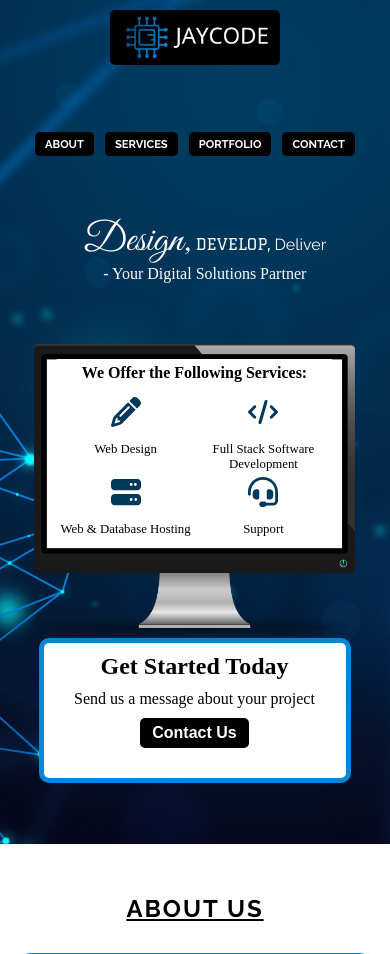
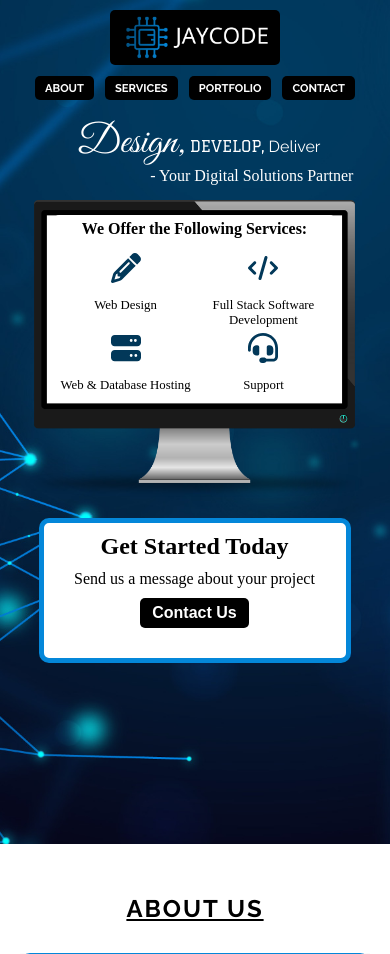
Before and after one commit to Jaycode88/Jaycode, a Flask app: page / in a window 390 px wide. Shown: the top 954 px of the page. Run offline with Flask 3, Linux system fonts and the light colour scheme.

Commit message:
Fix Responsiveness styling

```diff
--- a/static/css/style.css
+++ b/static/css/style.css
@@ -54,13 +54,16 @@ a {
     background-size: cover;
     background-position: center;
     min-height: 100vh;
-    display: grid;
-    grid-template-rows: auto 1fr auto;
-    /* Adjust grid rows for balance */
-    align-items: start;
-    /* Align items closer to the top */
-    padding: 0;
-    /* Remove vertical padding */
+    /* Ensure at least viewport height */
+    display: flex;
+    /* Use flexbox for easier vertical alignment */
+    flex-direction: column;
+    /* Stack children vertically */
+    justify-content: flex-start;
+    /* Align items to the top */
+    padding: 20px 0;
+    /* Add padding for breathing room */
+    overflow: hidden;
 }
 
 /* Logo */
@@ -107,6 +110,7 @@ a {
     /* Reduced top margin */
     margin-bottom: 0;
     /* No extra space below */
+    margin-top: 50px;
 }
 
 .tagline h1 {
@@ -118,8 +122,9 @@ a {
 .tagline p {
     font-size: clamp(1rem, 3vw, 2rem);
     margin-top: 10px;
-    text-align: center;
+    text-align: right;
     margin-bottom: 10px;
+    margin-right: 5%;
 }
 
 /* Services Monitor Section */
@@ -271,8 +276,6 @@ a {
     }
 
     .tagline {
-        margin-top: 0;
-        /* Reset any extra margin */
         padding-top: 0;
         /* Ensure no extra padding */
     }
@@ -293,20 +296,23 @@ a {
     .services-overlay h3 {
         margin-bottom: 50px;
     }
+
+    .tagline {
+        margin-bottom: 10%;
+    }
 }
 
 @media (max-width: 1100px) {
     .services-overlay p {
         font-size: 1rem;
     }
+
 }
 
 @media (min-width: 768px) and (max-width: 1200px) {
     #hero {
         grid-template-rows: auto auto auto;
         /* Use explicit rows to avoid stretching */
-        align-items: flex-start;
-        /* Ensures tagline stays near the top */
     }
 
     .navbar ul {
@@ -314,8 +320,14 @@ a {
     }
 
     .tagline {
-        margin-top: 15px;
-        /* Reduce space above the tagline */
+        margin-top: 10%;
+        margin-bottom: 10%;
+    }
+
+    .tagline p {
+        text-align: right;
+        margin: 0;
+        margin-right: 5%;
     }
 
     .navbar ul {
@@ -328,6 +340,7 @@ a {
     }
 }
 
+
 @media (min-width: 768px) and (max-width: 915px) {
 
 
@@ -338,9 +351,7 @@ a {
     .services-overlay p {
         margin-top: 10px;
     }
-}
 
-@media (min-width: 768px) and (max-width: 915px) {
     .cta-box {
         margin-top: 10px;
     }
@@ -360,13 +371,18 @@ a {
     }
 
     .tagline {
+        margin-top: 15%;
         padding: 5px 5%;
         text-align: left;
-        margin-left: 5%;
+        margin-left: 2%;
     }
 
     .tagline h1 {
         padding: 0;
+    }
+
+    .tagline p {
+        text-align: right;
     }
 
     .services-monitor {
@@ -488,7 +504,7 @@ a {
     }
 
     .tagline {
-        margin-top: 40px;
+        margin-top: 80px;
         /* Add more space between the nav and the tagline */
         padding: 0 5%;
         /* Ensure consistent padding */
@@ -518,6 +534,7 @@ a {
         margin: 0 auto;
         margin-top: 10px;
         width: 170px;
+        margin-bottom: 10px;
     }
 
     /* Position the navbar horizontally below the logo */
@@ -544,7 +561,7 @@ a {
     }
 
     .tagline {
-        margin-top: 0;
+        margin-top: 30px;
     }
 
     .tagline h1 {
@@ -558,18 +575,19 @@ a {
 
     .services-monitor {
         width: 80%;
-        margin-bottom: 0;
+        margin-bottom: 20px;
     }
 
     .cta-box {
-        margin-top: -25px;
+        margin-top: 0;
+        margin-bottom: 10px;
     }
 
 }
 
 @media (max-width: 577px) {
     .services-monitor {
-        margin-top: -5px;
+        margin-top: 10px;
         width: 90%;
     }
 
@@ -612,12 +630,12 @@ a {
 
     /* Adjust spacing for the logo and tagline */
     .logo img {
-        margin-bottom: 5px;
+        margin-bottom: 10px;
         /* Less space below the logo */
     }
 
     .tagline {
-        margin-top: 0;
+        margin-top: 20px;
         /* Space below the navbar */
         text-align: center;
         /* Center-align tagline text */
```
